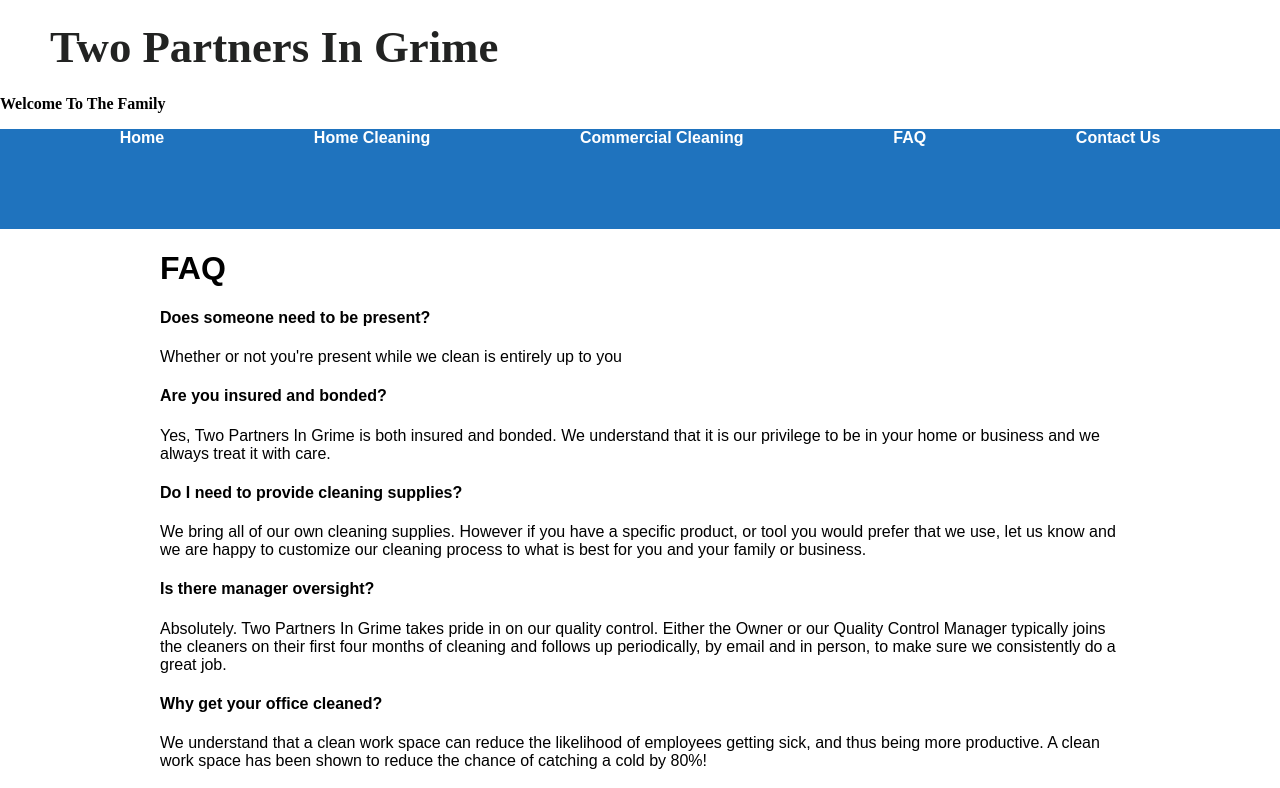
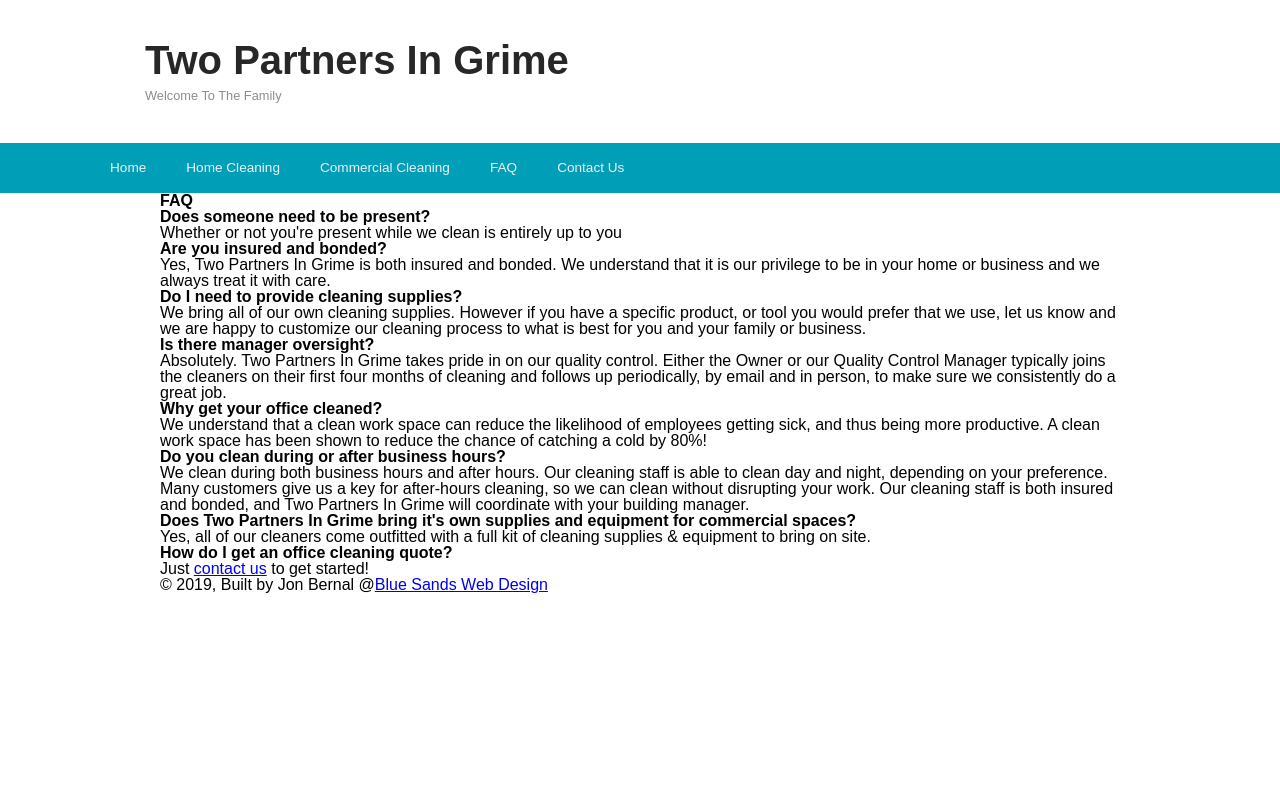
Before and after one commit to Jon-Bernal/twopartnersingrime, a Gatsby site: page /faq-page in a window 1280 px wide. Shown: the top 788 px of the page. Built offline with nearby package versions, Linux system fonts and the light colour scheme; Gatsby itself is replaced by a stand-in of ours.

Commit message:
began styling.  Rethinking styling and will be converting to a styling library for speed.

```diff
--- a/src/components/Header/header.js
+++ b/src/components/Header/header.js
@@ -5,18 +5,22 @@
 
 const Header = () => (
   <header>
+    <div className="container">
       <div className="logo">
         <h1 className="logo-h1">
-        <Link to="/">Two Partners In Grime</Link>
+          <Link className="logo-link" to="/">Two Partners In Grime</Link>
         </h1>
-      <p>Welcome To The Family</p>
+        <p className="tag-line">Welcome To The Family</p>
+      </div>
     </div>
     <nav>
+      <div className="container">
         <Link className='nav-links' to="/">Home</Link>
         <Link className='nav-links' to="/home-cleaning">Home Cleaning</Link>
         <Link className='nav-links' to="/commercial-cleaning">Commercial Cleaning</Link>
         <Link className='nav-links' to="/faq-page">FAQ</Link>
         <Link className='nav-links' to="/contact-us">Contact Us</Link>
+      </div>
     </nav>
   </header>
 )
--- a/src/components/Header/header.scss
+++ b/src/components/Header/header.scss
@@ -1,32 +1,59 @@
+@import '../../styles/reset';
+@import '../../styles/global';
+@import '../../styles/variables';
+@import '../../styles/mixins';
+
+.container {
+  max-width: $container-width;
+  margin: 0px auto;
+}
+
 .logo {
   font-weight: bold;
-  font-family: "Ubuntu";
-  a {
-    color: #222322;
+  padding: 40px 5%;
+  .logo-link {
+    color: $color-black;
     text-decoration: none;
-    font-size: 2.8rem;
-    padding: 50px;
+    font-size: 2.5rem;
+  }
+  .tag-line {
+    margin-left: 0px;
+    padding: 10px 0px 0px 0px;
+    color: lighten($color-black, 40%);
+    font-weight: 400;
+    font-size: .8rem;
   }
 }
 
 nav {
   width: 100%;
-  height: 100px;
-  display: flex;
-  flex-direction: row;
-  justify-content: space-evenly;
-  background-color: #1f73be;
-  align-items: center;
+  height: 50px;
+  background-color: $color-light-accent;
+  .container {
+    @include flex(row, flex-start, center);
+    height: 100%;
+    @media (max-width: 700px) {
+      flex-direction: column;
+      height: max-content;
+    }
+  }
 }
 
 .nav-links {
+  display: flex;
   text-decoration: none;
-  color: white;
-  font-weight: bold;
+  color: $color-white;
+  font-size: .85rem;
   height: 100%;
-  padding: 30px;
+  padding: 0px 20px;
+  align-items: center;
+  justify-content: center;
+  @media (max-width: 700px) {
+    padding: 20px;
+    width: 100%;
+  }
 }
 
 .nav-links:hover {
-  background-color: white;
+  background-color: $color-dark-accent;
 }
--- a/src/pages/index.js
+++ b/src/pages/index.js
@@ -1,6 +1,5 @@
 import React from "react"
 import { Link } from "gatsby"
-import '../styles/reset.scss'
 
 import Layout from "../components/Layout/layout"
 import SEO from "../components/seo"
--- /dev/null
+++ b/src/styles/_mixins.scss
@@ -0,0 +1,12 @@
+@mixin center() {
+  display: flex;
+  align-items: center;
+  justify-content: center;
+}
+
+@mixin flex($direction, $justify, $align) {
+  display: flex;
+  flex-direction: $direction;
+  justify-content: $justify;
+  align-items: $align;
+}
--- a/src/styles/reset.scss
+++ b/src/styles/_reset.scss
@@ -20,7 +20,7 @@
 	padding: 0;
 	border: 0;
 	font-size: 100%;
-	font: inherit;
+	// font-family: 'Ubuntu', sans-serif;
 	vertical-align: baseline;
 }
 /* HTML5 display-role reset for older browsers */
@@ -46,3 +46,9 @@
 	border-collapse: collapse;
 	border-spacing: 0;
 }
+
+// Global Styles
+
+* {
+	font-family: 'Ubuntu', sans-serif;
+}
--- /dev/null
+++ b/src/styles/_variables.scss
@@ -0,0 +1,7 @@
+$color-white: #EFF1F3;
+$color-black: #272727;
+$color-gray: #696773;
+$color-dark-accent: #007991;
+$color-light-accent: #009FB7;
+
+$container-width: 1100px;
```
Also changed, not shown: src/styles/mixins.scss (deleted), src/styles/variables.scss (deleted). Lines whose indentation alone changed are shown as unchanged.
